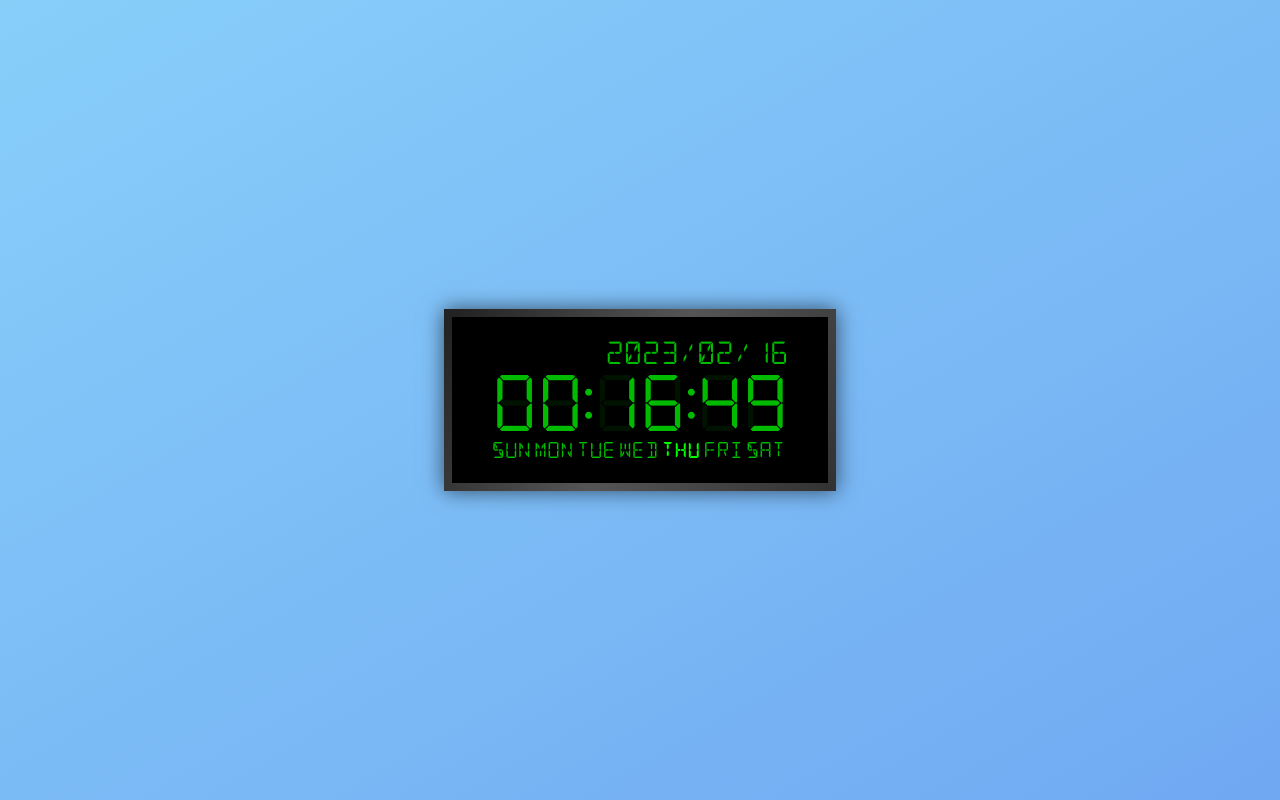
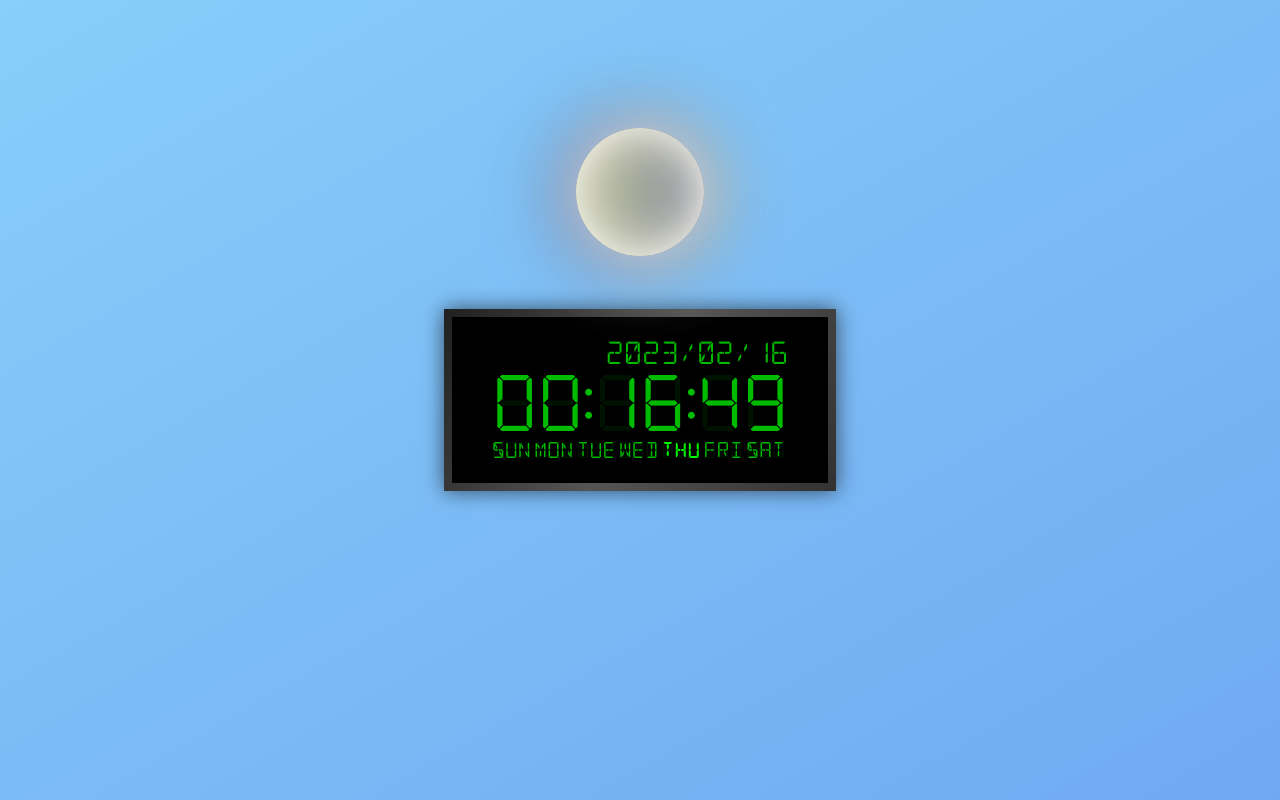
Before and after one commit to VictorKashima/webwatch, a plain HTML site: page index.html in a window 1280 px wide. Drawn offline with nearby package versions, Linux system fonts and the light colour scheme; files whose address does not match are found by name.

Commit message:
FEAT: Add sun and moon feature
Add the sun and moon animation in accordance with time

```diff
--- a/index.html
+++ b/index.html
@@ -10,10 +10,10 @@
 
 <body>
 
-    <!-- <div class="weather">
+    <div class="weather">
         <div class="sun"></div>
         <div class="moon"></div>
-    </div> -->
+    </div>
 
     <div class="watch">
         <div class="date">
@@ -21,10 +21,11 @@
             <span id="year">0000</span>/<span id="month">00</span>/<span id="day">00</span>
         </div>
         <div class="number">
-            <span class="numberBackground">88:88:88</span>
+            <span class="stringBackground">88:88:88</span>
             <span id="hour">00</span>:<span id="minute">00</span>:<span id="second">00</span>
         </div>
         <div class="weekday">
+            <span class="stringBackground">000 000 000 000 000 000 000</span>
             <span class="dayWeek">SUN</span>
             <span class="dayWeek">MON</span>
             <span class="dayWeek">TUE</span>
--- a/static/css/style.css
+++ b/static/css/style.css
@@ -40,21 +40,20 @@ body {
 }
 
 .weather {
-    height: 100vh;
-    width: 100vw;
+    height: 105vw;
+    width: 105vw;
     display: flex;
     justify-content: center;
     position: fixed;
-    transform: rotateZ(10deg);
+    bottom: -52.5vw;
 }
 
 .sun {
     position: absolute;
-    bottom: -100vh;
+    bottom: 0vh;
     width: 10vw;
     height: 10vw;
     border-radius: 50%;
-    transform: rotateZ(100deg);
     box-shadow:
         inset 0 0 50px #FFF,
         inset 20px 0 80px rgb(255, 0, 0),
@@ -106,10 +105,12 @@ body {
     font-size: 3.5rem;
 }
 
-.numberBackground {
+.stringBackground {
     position: absolute;
     opacity: .1;
 }
+
+
 
 .nowDayWeek {
     color: #0F0;
--- a/static/js/script.js
+++ b/static/js/script.js
@@ -6,8 +6,8 @@ const year = document.getElementById("year");
 const month = document.getElementById("month");
 const day = document.getElementById("day");
 const play = document.getElementById("play");
+const weather = document.querySelector('.weather');
 var dayWeek = $(".dayWeek");
-
 
 setInterval(function() {
 
@@ -43,6 +43,8 @@ setInterval(function() {
     minute.textContent = nowMinute;
     second.textContent = nowSecond;
 
+    weather.style.transform = `rotateZ(${ nowHour * 15 }deg)`;
+
 })
 
 function playMusic() {
```
